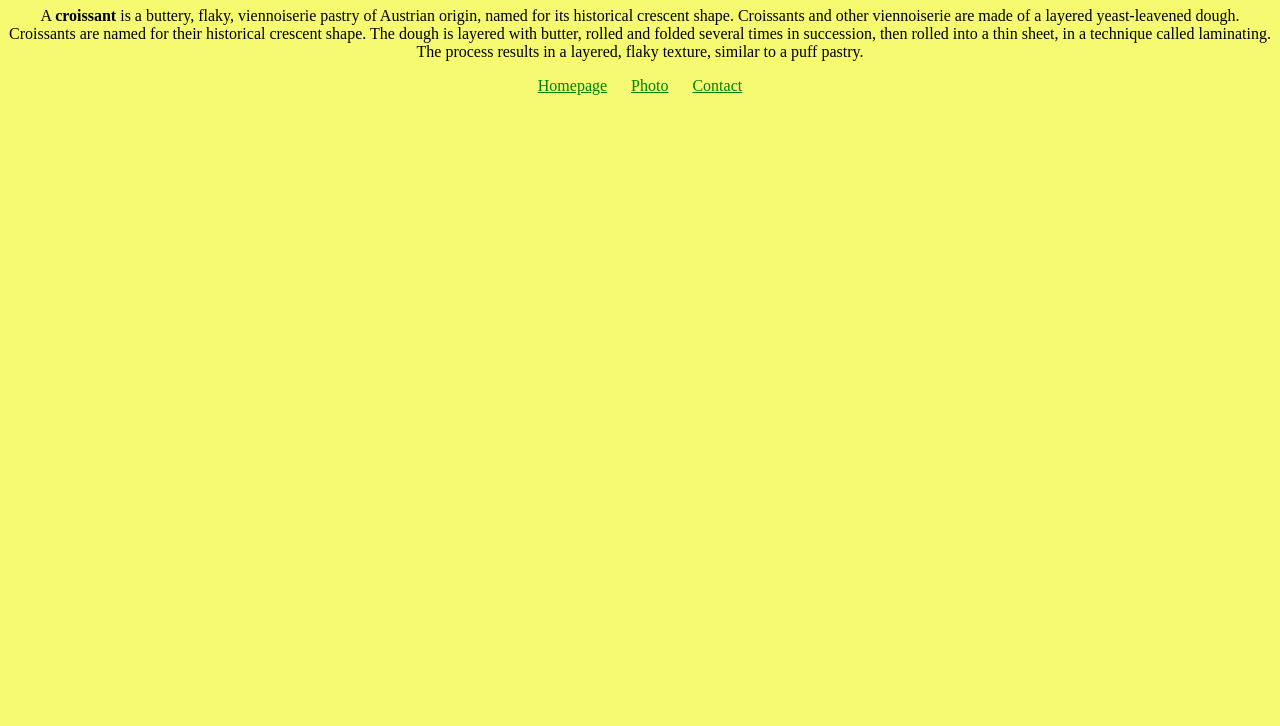
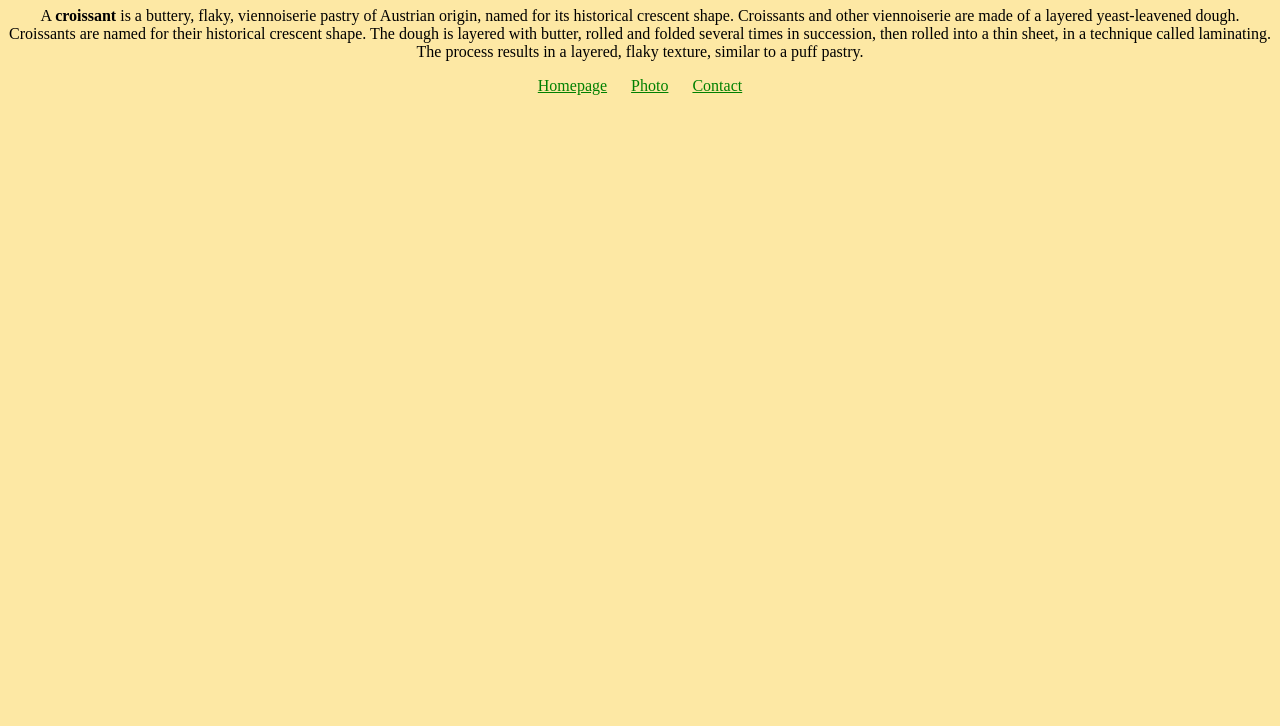
Before and after one commit to CsillaCsejtei/Croissant, a plain HTML site: page index.html in a window 1280 px wide. Shown: the part 74-800 px from the top of the page. Drawn offline with Linux system fonts and the light colour scheme.

Commit message:
Amended background color

```diff
--- a/styles.css
+++ b/styles.css
@@ -4,7 +4,7 @@ footer {
   text-align: center;
 }
 body {
-  background-color: rgb(245, 250, 112);
+  background-color: rgb(253, 232, 164);
 }
 .pic {
   display: block;
```
